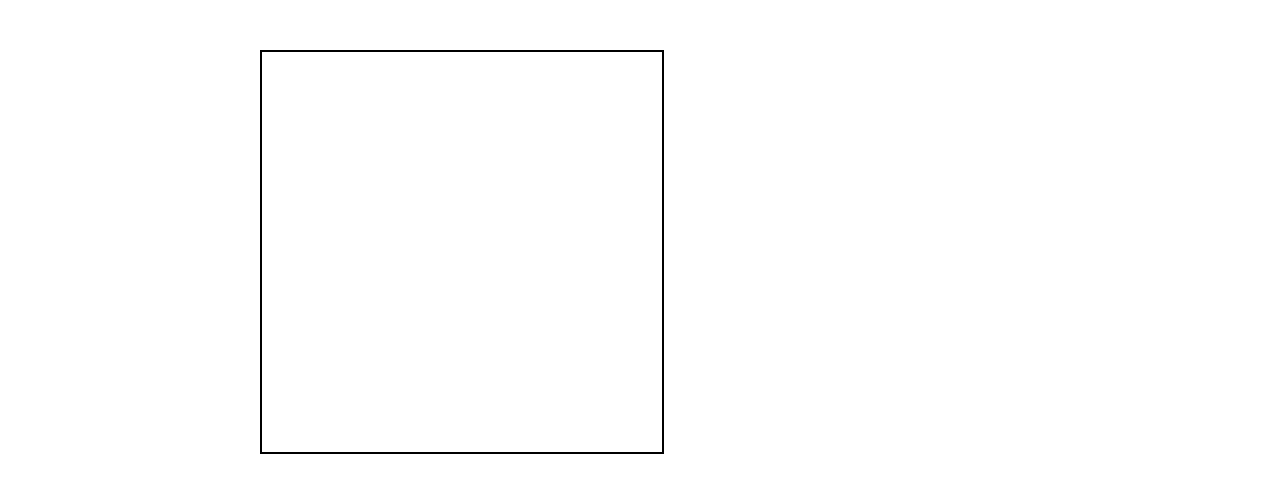
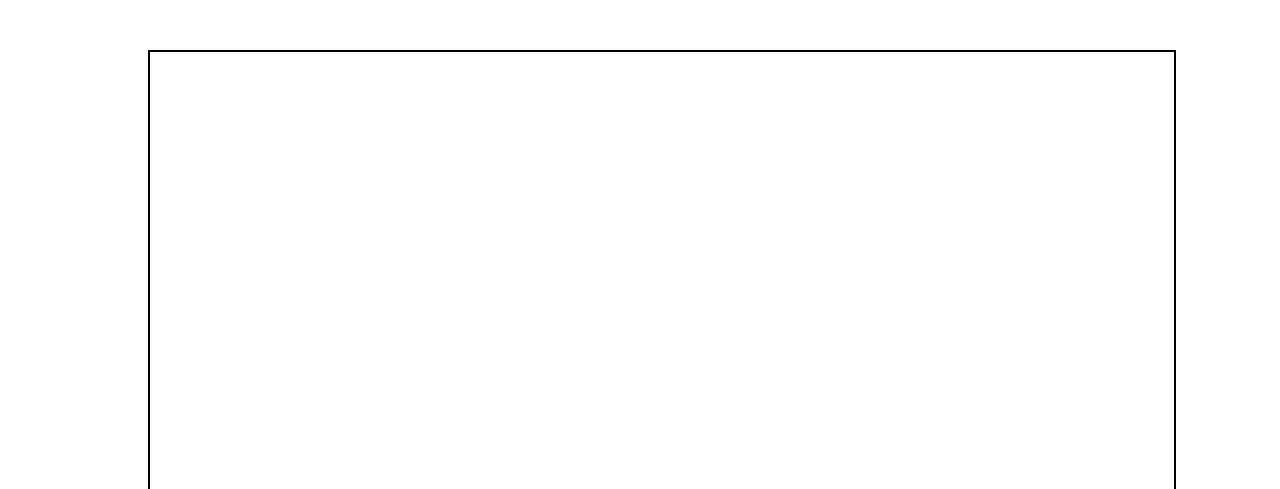
Before and after one commit to ErikLarsson82/commando, a website: page index.html in a window 1280 px wide. Shown: the top 489 px of the page. Drawn offline with Linux system fonts and the light colour scheme; a web font is replaced by a local one.

Commit message:
Canvas size

```diff
--- a/index.html
+++ b/index.html
@@ -16,7 +16,7 @@ html, body {
     left: 0;
     right: 0;
     margin:auto;
-    width: 800px;
+    width: 1024px;
 }
 #canvas {
     border: 2px solid black;
@@ -29,7 +29,7 @@ html, body {
 </head>
 <body>
 <div class="container">
-    <canvas id="canvas" width="400" height="400"></canvas>
+    <canvas id="canvas" width="1024" height="768"></canvas>
     <div class="text">
         <h1>Game Template:</h1>
         <p>Empty template using all our NPM-packages</p>
```
